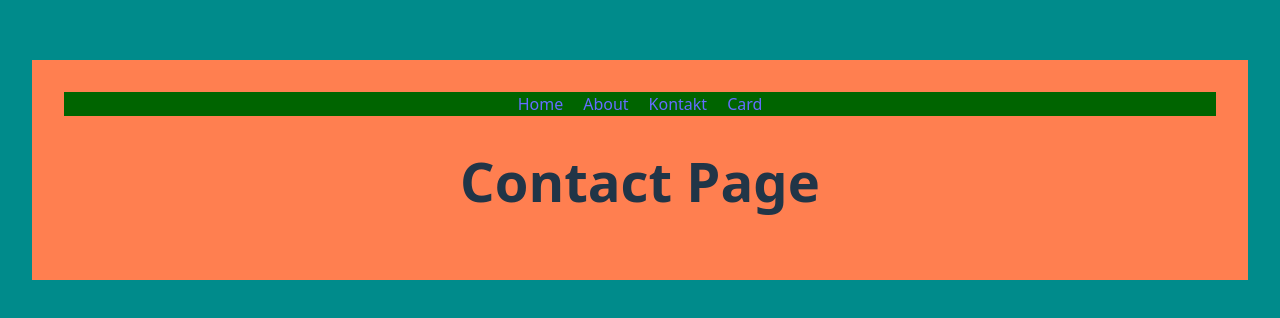
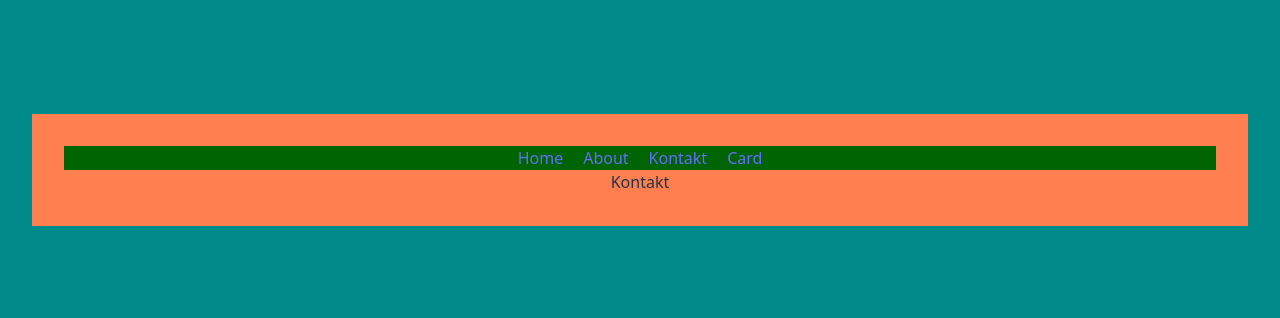
Before and after one commit to AtotheMfnK/Meryem_Zweiter_ServerMYQSL, a React (Vite) app in the folder Frontend/: page /contact in a window 1280 px wide. Shown: the part 230-548 px from the top of the page. Built offline with nearby package versions, Linux system fonts and the light colour scheme.

Commit message:
snippet reafc eingefügt auf KOntakt zB

```diff
--- a/Frontend/src/core/Kontakt.jsx
+++ b/Frontend/src/core/Kontakt.jsx
@@ -1,3 +1,9 @@
-export default function Kontakt() {
-  return <h1>Contact Page</h1>;
+import React from 'react'
+
+const Kontakt = () => {
+  return (
+    <div>Kontakt</div>
+  )
 }
+
+export default Kontakt
--- a/Frontend/src/layout/navbar.css
+++ b/Frontend/src/layout/navbar.css
@@ -1,4 +1,5 @@
 .navbar {
     width: 100%;
     background-color: darkgreen;
+    position: sticky;
 }
```
